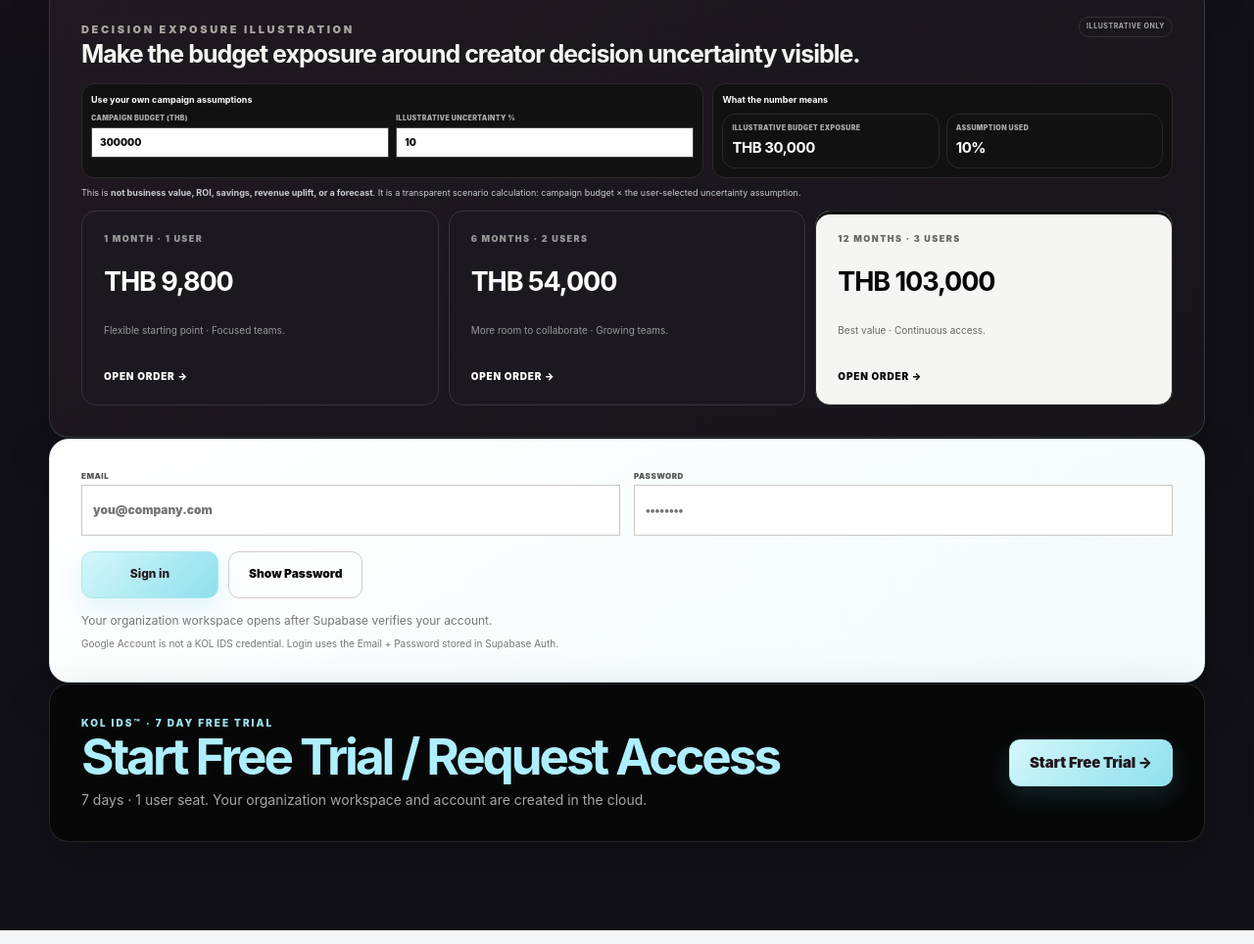
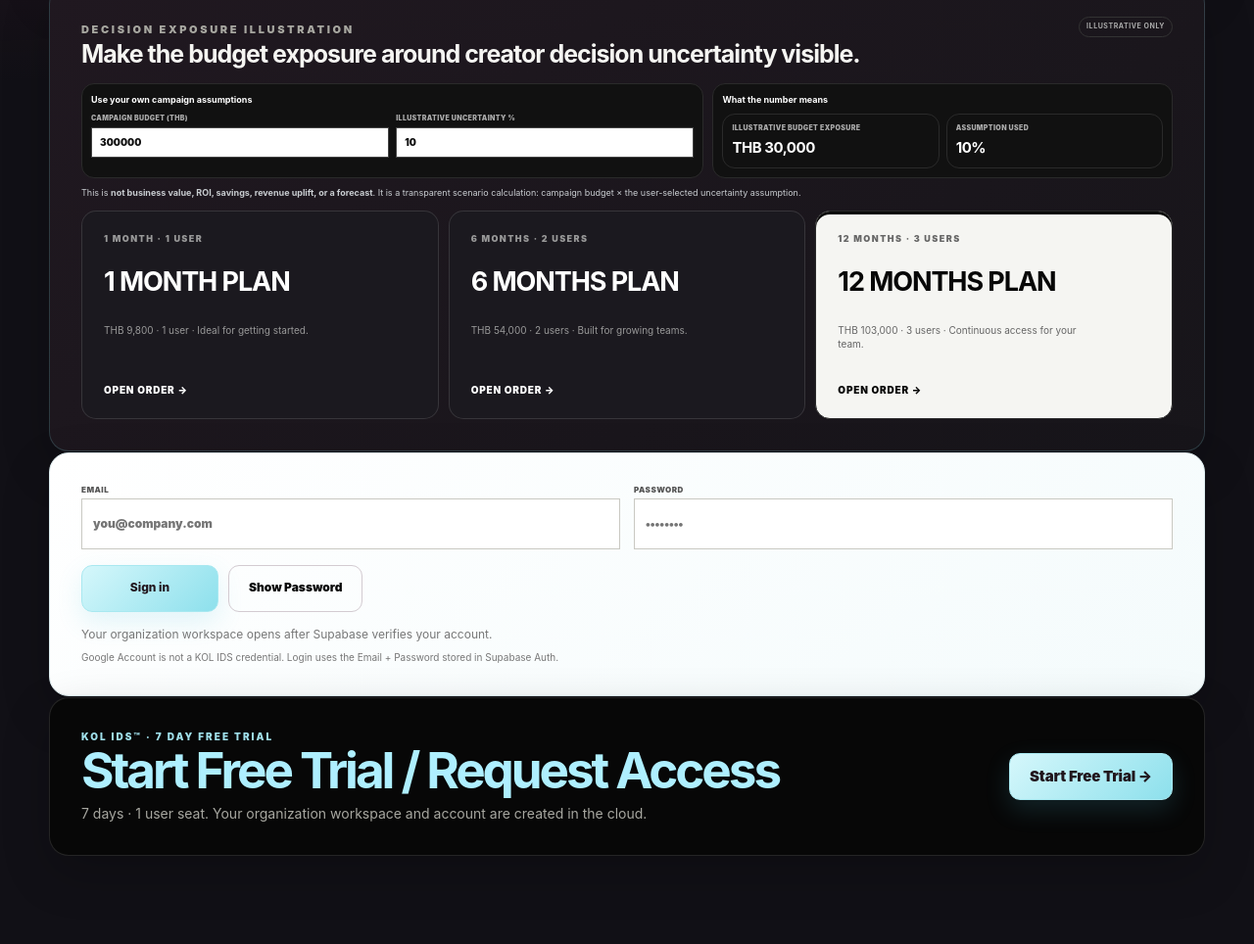
Before and after one commit to T-POP-ENTERTAINMENT-CONNECTS/TPOP, a plain HTML site: page KOLIDS.html in a window 1280 px wide. Shown: the part 1435-2399 px from the top of the page at 98% size. Drawn offline with nearby package versions, Linux system fonts and the light colour scheme.

Commit message:
Add files via upload

```diff
--- a/KOLIDS.html
+++ b/KOLIDS.html
@@ -667,20 +667,20 @@ function auth(mode='login', notice=''){
         <div class="plan-strip">
           <button type="button" class="plan-card" data-plan="1 Month" aria-label="Open order for 1 month plan">
             <span>1 MONTH · 1 USER</span>
-            <strong>THB 9,800</strong>
-            <small>Flexible starting point · Focused teams.</small>
+            <strong>1 MONTH PLAN</strong>
+            <small>THB 9,800 · 1 user · Ideal for getting started.</small>
             <em>OPEN ORDER →</em>
           </button>
           <button type="button" class="plan-card" data-plan="6 Months" aria-label="Open order for 6 month plan">
             <span>6 MONTHS · 2 USERS</span>
-            <strong>THB 54,000</strong>
-            <small>More room to collaborate · Growing teams.</small>
+            <strong>6 MONTHS PLAN</strong>
+            <small>THB 54,000 · 2 users · Built for growing teams.</small>
             <em>OPEN ORDER →</em>
           </button>
           <button type="button" class="plan-card featured" data-plan="12 Months" aria-label="Open order for 12 month plan">
             <span>12 MONTHS · 3 USERS</span>
-            <strong>THB 103,000</strong>
-            <small>Best value · Continuous access.</small>
+            <strong>12 MONTHS PLAN</strong>
+            <small>THB 103,000 · 3 users · Continuous access for your team.</small>
             <em>OPEN ORDER →</em>
           </button>
         </div>
@@ -1233,6 +1233,8 @@ boot();
    for(const [from,to] of Object.entries(map)){if(from && out.includes(from))out=out.split(from).join(to);}
    if(n.nodeValue!==out)n.nodeValue=out;
  };
+ const naturalThaiLandingOverrides={"Make the budget exposure around creator decision uncertainty visible.": "ลองดูว่าความไม่แน่นอนในการเลือกครีเอเตอร์ อาจกระทบงบแคมเปญแค่ไหน", "Use your own campaign assumptions": "ลองใส่ตัวเลขแคมเปญของคุณเอง", "Campaign budget (THB)": "งบแคมเปญ (บาท)", "Illustrative uncertainty %": "สมมติว่ามีความไม่แน่นอน (%)", "What the number means": "ตัวเลขนี้หมายถึงอะไร", "Illustrative budget exposure": "งบที่อาจได้รับผลกระทบ (ตัวอย่าง)", "Assumption used": "ค่าที่ใช้คำนวณ", "This is ": "นี่ไม่ใช่", "not business value, ROI, savings, revenue uplift, or a forecast": "มูลค่าทางธุรกิจ, ROI, เงินที่ประหยัดได้, รายได้ที่เพิ่มขึ้น หรือการคาดการณ์", "Flexible starting point · Focused teams.": "เหมาะสำหรับทีมที่อยากเริ่มทดลองใช้", "More room to collaborate · Growing teams.": "ทำงานร่วมกันได้มากขึ้น เหมาะกับทีมที่กำลังเติบโต", "Best value · Continuous access.": "ใช้งานต่อเนื่อง เหมาะกับทีมที่ต้องการวางแผนระยะยาว", "OPEN ORDER →": "เลือกแพ็กเกจนี้ →", "DECISION EXPOSURE ILLUSTRATION": "ตัวอย่างผลกระทบจากความไม่แน่นอนในการตัดสินใจ", "Illustrative only": "ตัวอย่างเพื่อประกอบการตัดสินใจ"};
+ Object.assign(dict,naturalThaiLandingOverrides);
  const scan=root=>{if(root.nodeType===3)translateNode(root);else if(root.querySelectorAll){const w=document.createTreeWalker(root,NodeFilter.SHOW_TEXT);let n;while(n=w.nextNode())translateNode(n);}};
  const setLang=lang=>{current=lang==='th'?'th':'en';document.documentElement.lang=current==='th'?'th':'en';document.querySelectorAll('#tpop-language-switch button').forEach(b=>b.setAttribute('aria-pressed',String(b.dataset.lang===current)));scan(document.body);try{localStorage.setItem('tpop-language',current)}catch(e){}};
  document.querySelectorAll('#tpop-language-switch button').forEach(b=>b.addEventListener('click',()=>setLang(b.dataset.lang)));
```
